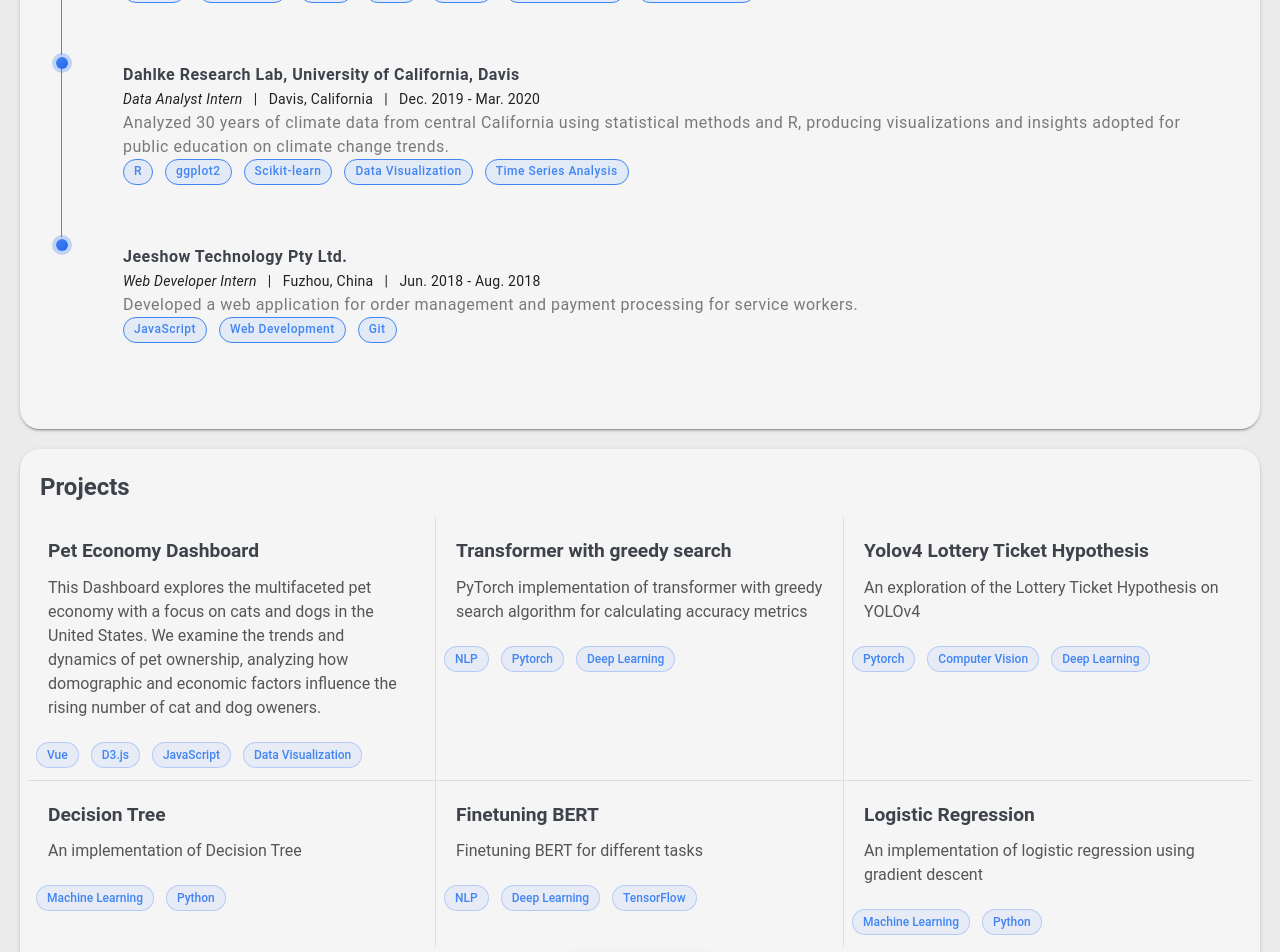
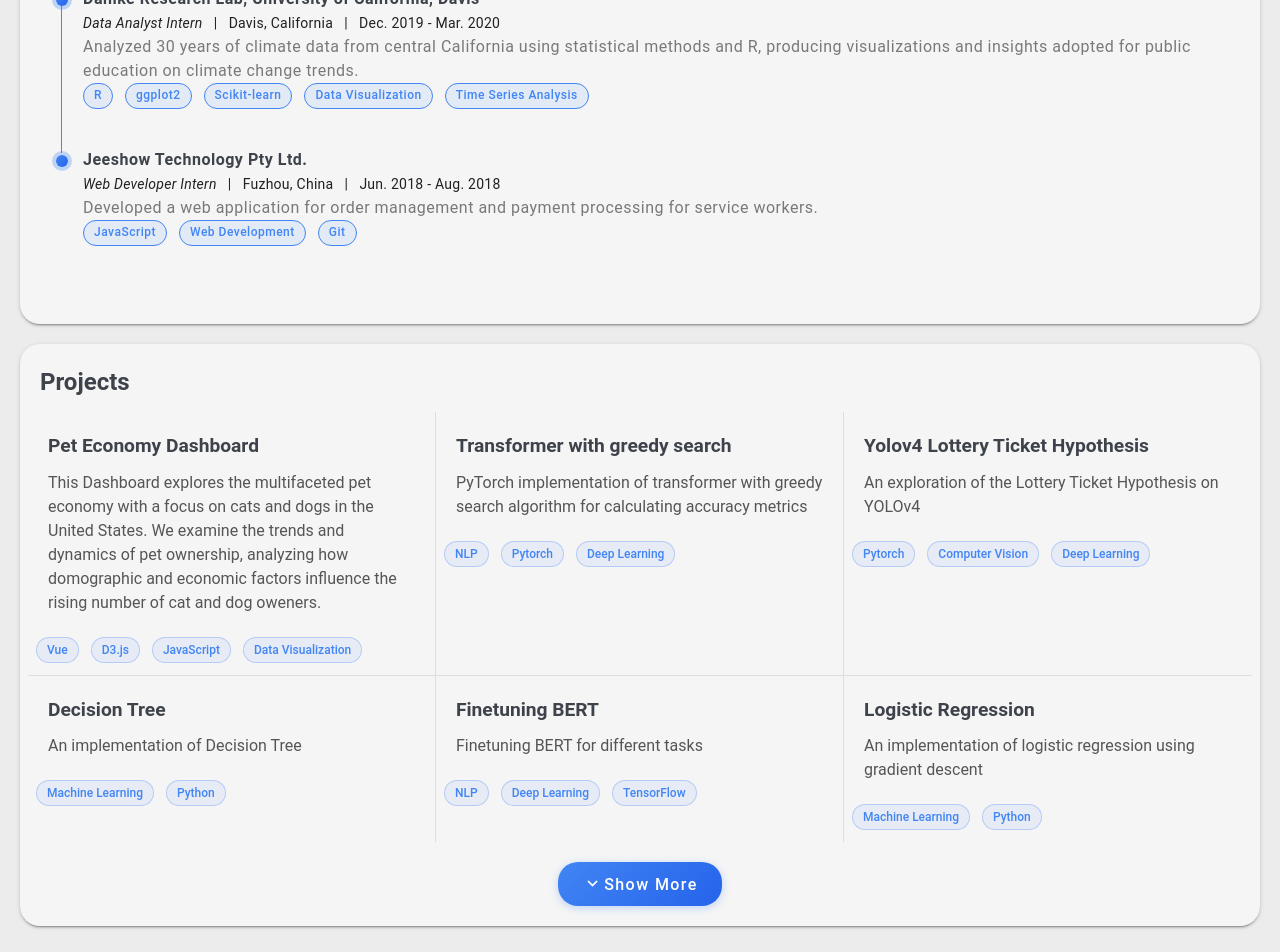
Before and after one commit to xtcpete/vuetify-web, a Vue app: page / in a window 1280 px wide. Shown: the part 2400-3352 px from the top of the page. Built offline with nearby package versions, Linux system fonts and the light colour scheme.

Commit message:
cosmetics

```diff
--- a/src/components/Experience.vue
+++ b/src/components/Experience.vue
@@ -118,7 +118,7 @@ export default {
   padding-left: 1rem;
   transition: all 0.4s cubic-bezier(0.25, 0.46, 0.45, 0.94);
   border-radius: 8px;
-  padding: 1rem 1rem 1rem 3rem;
+  padding: 0.5rem 0.5rem 0.5rem 0.5rem;
   margin-bottom: 1rem;
   background: rgba(255, 255, 255, 0.02);
   border-left: 2px solid transparent;
@@ -167,7 +167,7 @@ export default {
 }
 
 .timeline-item-content {
-    padding-top: 10px;
+    padding-top: 5px;
     transition: all 0.3s ease;
 }
 
@@ -175,8 +175,8 @@ export default {
     transform: translateX(12px) translateY(-2px);
     background: rgba(66, 133, 244, 0.05);
     border-radius: 12px;
-    padding: 16px;
-    margin-left: -8px;
+    padding: 12px;
+    margin-left: -6px;
     box-shadow: 0 4px 12px rgba(66, 133, 244, 0.15);
 }
 
--- a/src/components/Projects.vue
+++ b/src/components/Projects.vue
@@ -43,7 +43,7 @@
             </v-row>
 
             <!-- Single Toggle Button -->
-            <div class="text-center" v-if="projects.length > maxVisibleProjects">
+            <div class="text-center mt-8" v-if="projects.length > maxVisibleProjects">
                 <v-btn @click="toggleCollapse" class="modern-btn" size="large">
                 <v-icon left>{{ showMore ? 'mdi-chevron-up' : 'mdi-chevron-down' }}</v-icon>
                 {{ showMore ? "Show Less" : "Show More" }}
```
